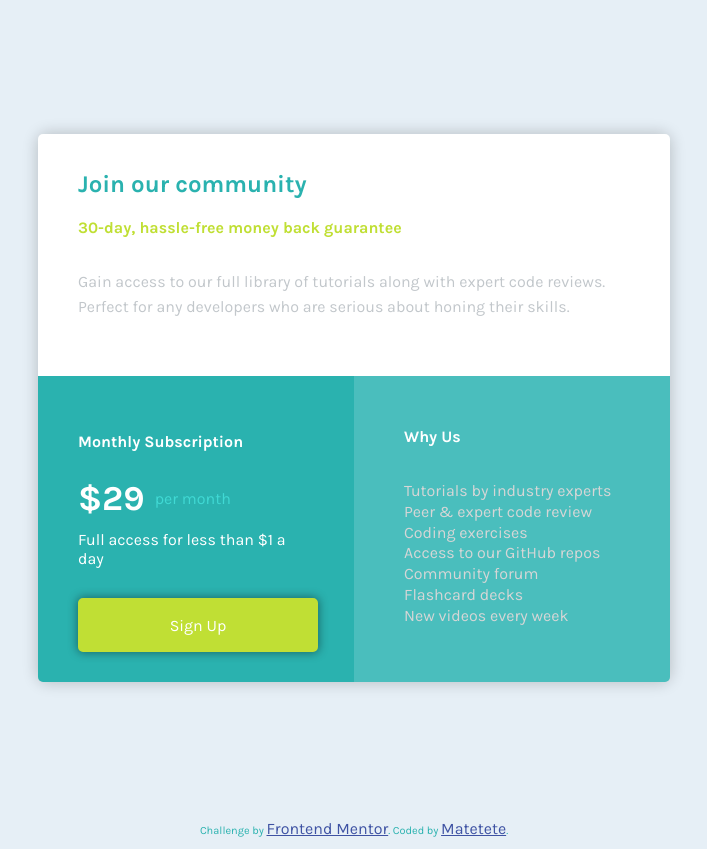
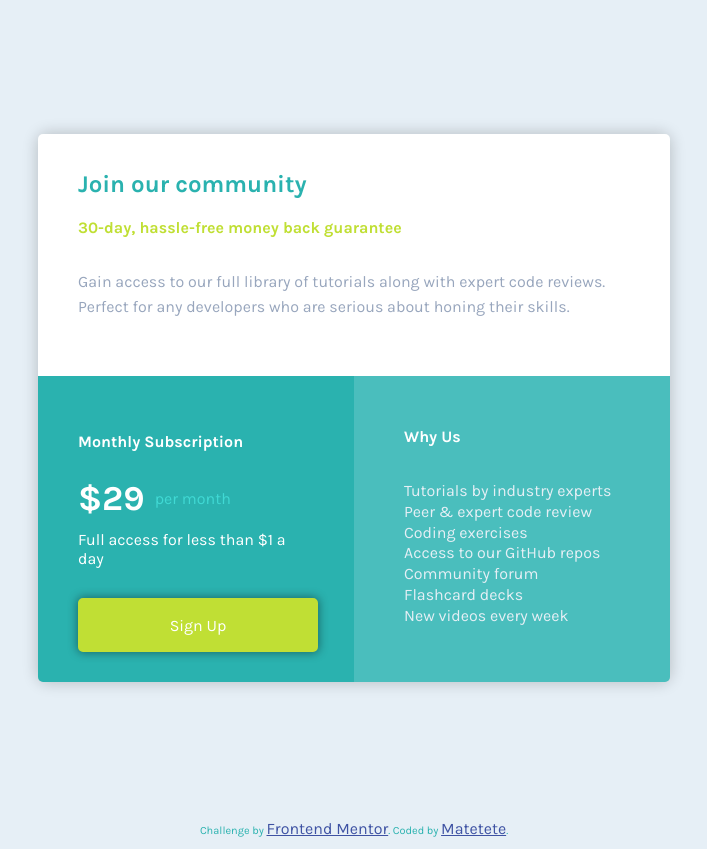
Before and after one commit to Matetete/single-price-grid-component, a plain HTML site: page index.html in a window 1280 px wide. Shown: the whole page, without its empty margins (286-993 px from the left). Drawn offline with Linux system fonts and the light colour scheme.

Commit message:
Update estilo.css

```diff
--- a/estilo.css
+++ b/estilo.css
@@ -56,7 +56,7 @@ body {
 }
 
 .caja-community p {
-	color: rgb(194 199 203);
+	color: var(--grayish-blue);
 	line-height: 1.6;
 	padding-top: 10px;
 }
@@ -124,7 +124,7 @@ body {
 }
 
 .caja-whyus ul li {
-	color: #d6d6d6;
+	color: var(--light-gray);
 	line-height: 1.3;
 }
 
```
